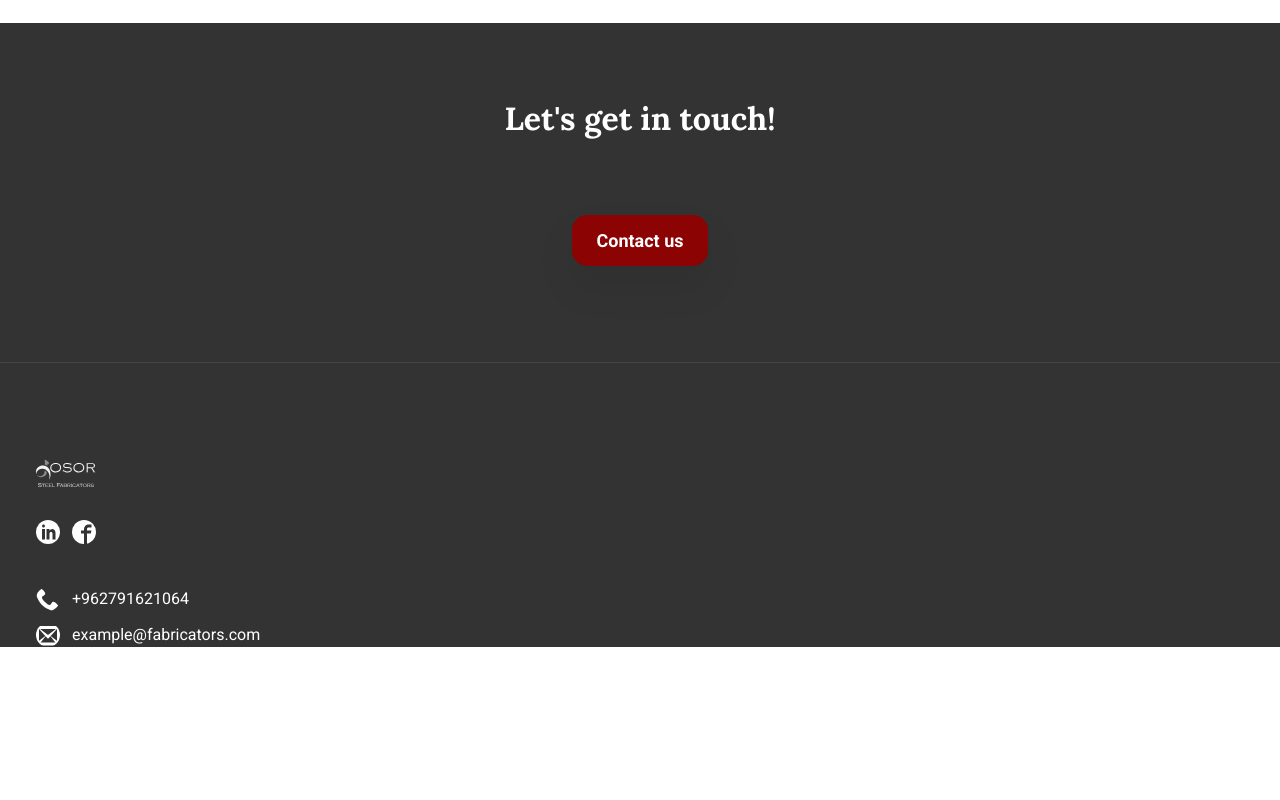
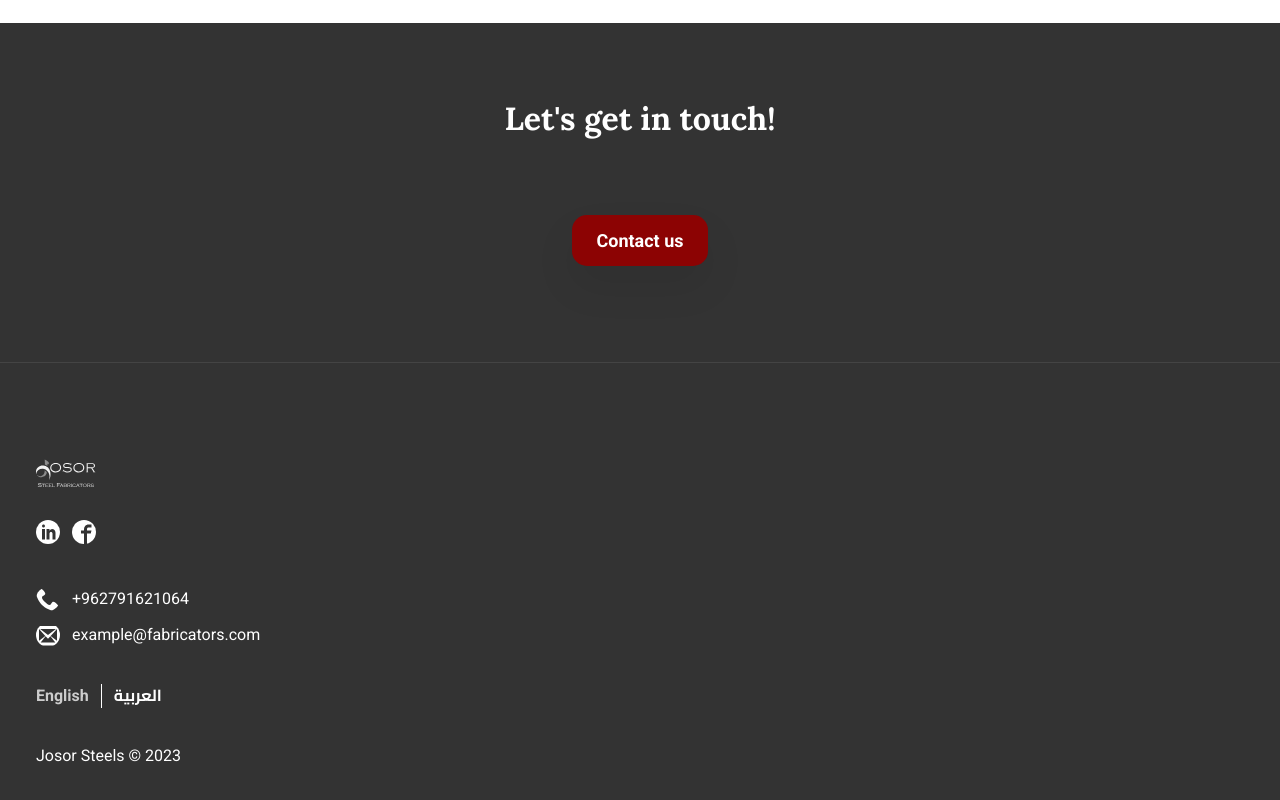
Before and after one commit to yazeedmomani/wrk_web_josor-steels, a React (Create React App) app: page / in a window 1280 px wide. Shown: the part 4048-4848 px from the top of the page. Before the commit the page ends 4695 px from the top, so only its background shows below. Built offline with nearby package versions, Linux system fonts and the light colour scheme; a web font is replaced by a local one.

Commit message:
add copyright

```diff
--- a/src/components/buttons/LangChanger.jsx
+++ b/src/components/buttons/LangChanger.jsx
@@ -4,7 +4,7 @@ import LangContext from "../../contexts/lang-context";
 
 import styles from "./LangChanger.module.css";
 
-function LangChanger() {
+function LangChanger(props) {
   const langContext = useContext(LangContext);
 
   function handleArabicClick() {
@@ -16,7 +16,7 @@ function LangChanger() {
   }
 
   return (
-    <span className={styles["lang-changer"]}>
+    <span className={`${styles["lang-changer"]} ${props.styles}`}>
       <span
         role="button"
         className={`${styles.english} ${
--- a/src/components/buttons/LangChanger.module.css
+++ b/src/components/buttons/LangChanger.module.css
@@ -1,6 +1,7 @@
 .lang-changer {
   color: var(--color-white);
   font-weight: var(--font-weight-bold);
+  direction: ltr;
 }
 
 .english,
--- a/src/components/modals/NavModal.module.css
+++ b/src/components/modals/NavModal.module.css
@@ -48,7 +48,7 @@
 }
 
 html[lang="ar"] .list li:last-child {
-  padding: 1.2rem 0 .6rem;
+  padding: 1.2rem 0 0.6rem;
 }
 
 .modal a:link,
--- a/src/pages/root/Footer.jsx
+++ b/src/pages/root/Footer.jsx
@@ -24,6 +24,8 @@ function Footer() {
           />
         </div>
         <ContactInfo styles={styles["contact-info"]} />
+        <LangChanger styles={styles["lang-changer"]} />
+        <p className={styles.copyright}>Josor Steels &copy; 2023</p>
       </div>
     </footer>
   );
--- a/src/pages/root/Footer.module.css
+++ b/src/pages/root/Footer.module.css
@@ -1,7 +1,7 @@
 .footer {
   background-color: var(--color-black);
   color: var(--color-white);
-  padding: 9.6rem 0 0;
+  padding: 9.6rem 0 7.2rem;
 }
 
 .center {
@@ -40,3 +40,12 @@
 .footer a:active path {
   fill: var(--color-grey-light-01);
 }
+
+.lang-changer {
+  display: inline-block;
+  margin-top: 3.6rem;
+}
+
+.copyright{
+    margin-top: 3.6rem;
+}
```
